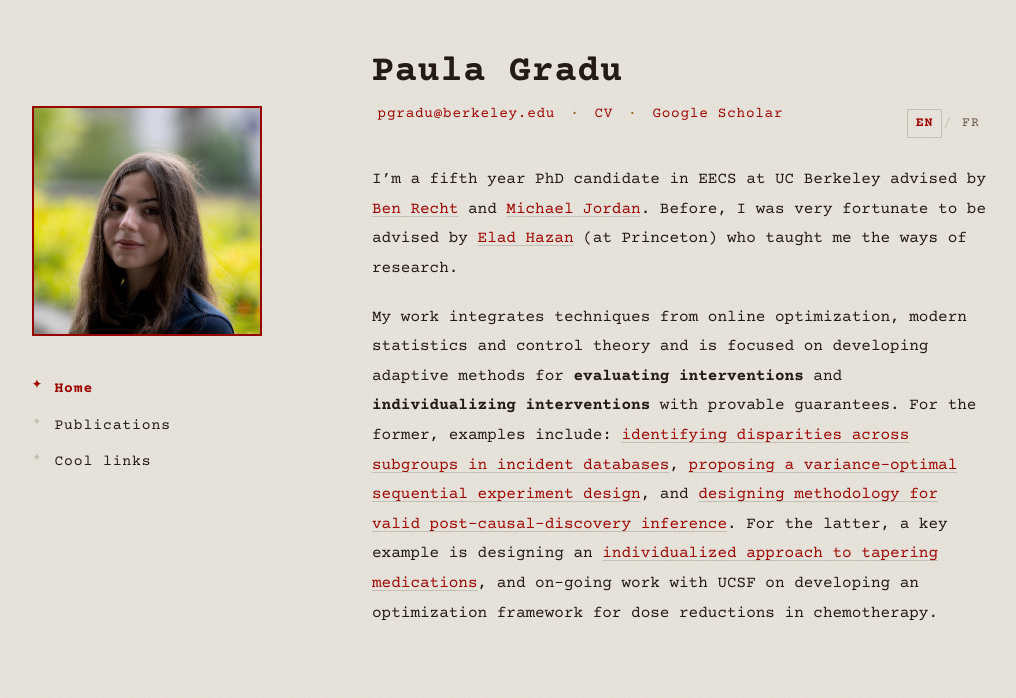
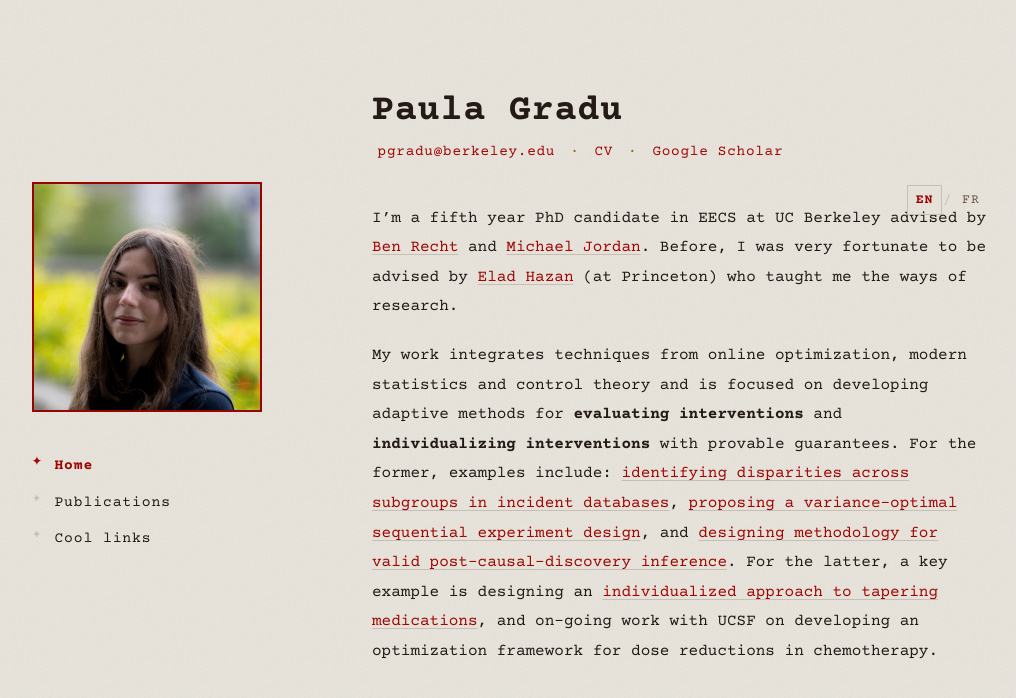
Before and after one commit to paula-gradu/paula-gradu.github.io, a Jekyll site: the page built from index.md, in a window 1280 px wide. Shown: the top 698 px of the page, without its empty margins (118-1134 px from the left). Built offline with Jekyll 4.4.1, drawn with Linux system fonts in a browser that asks for light colours; our own code applies the rules of GitHub Pages for plain Markdown files.

Commit message:
Start the page lower, behind a single --top variable
Co-Authored-By: Claude Opus 5 <noreply@anthropic.com>

```diff
--- a/_layouts/default.html
+++ b/_layouts/default.html
@@ -24,6 +24,8 @@
     --gold:#d9a441;      /* decoration only */
     --gold-ink:#946516;
     --night:#141024;
+
+    --top:5.6rem;   /* how far down the page starts */
 
     --mono:"Courier Prime","Courier New",Courier,monospace;
     --display:"Cinzel",Georgia,serif;
@@ -67,7 +69,7 @@
   .rail{
     position:absolute;
     left:0;
-    top:3.4rem;
+    top:calc(var(--top) + .2rem);
     width:230px;
   }
 
@@ -113,9 +115,9 @@
   /* -------- language switcher, top right ------------------------------- */
   .langbar{
     position:absolute;
-    /* occupy exactly the h1 line box — 3.2rem margin-top, and a line box of
-       font-size 2.3rem x line-height 1.15 — so EN/FR centres on the name */
-    top:3.2rem;
+    /* occupy exactly the h1 line box — var(--top) margin-top, and a line box
+       of font-size 2.3rem x line-height 1.15 — so EN/FR centres on the name */
+    top:var(--top);
     height:2.645rem;
     right:1.5rem;
     display:flex;
@@ -142,7 +144,7 @@
 
   /* -------- name and contact ------------------------------------------- */
   h1{
-    margin:3.2rem 0 .5rem;
+    margin:var(--top) 0 .5rem;
     font-family:var(--mono);
     font-size:2.3rem;
     font-weight:700;
@@ -251,7 +253,7 @@
   /* -------- small screens ---------------------------------------------- */
   @media (max-width:760px){
     .sheet{padding:0 1.25rem 3rem;max-width:620px;}
-    .rail{position:static;width:auto;margin-top:2.4rem;}
+    .rail{position:static;width:auto;margin-top:3.2rem;}
     .portrait-frame{width:170px;}
     .portrait{width:170px;height:170px;}
     .sidenav{margin-top:1.6rem;}
```
